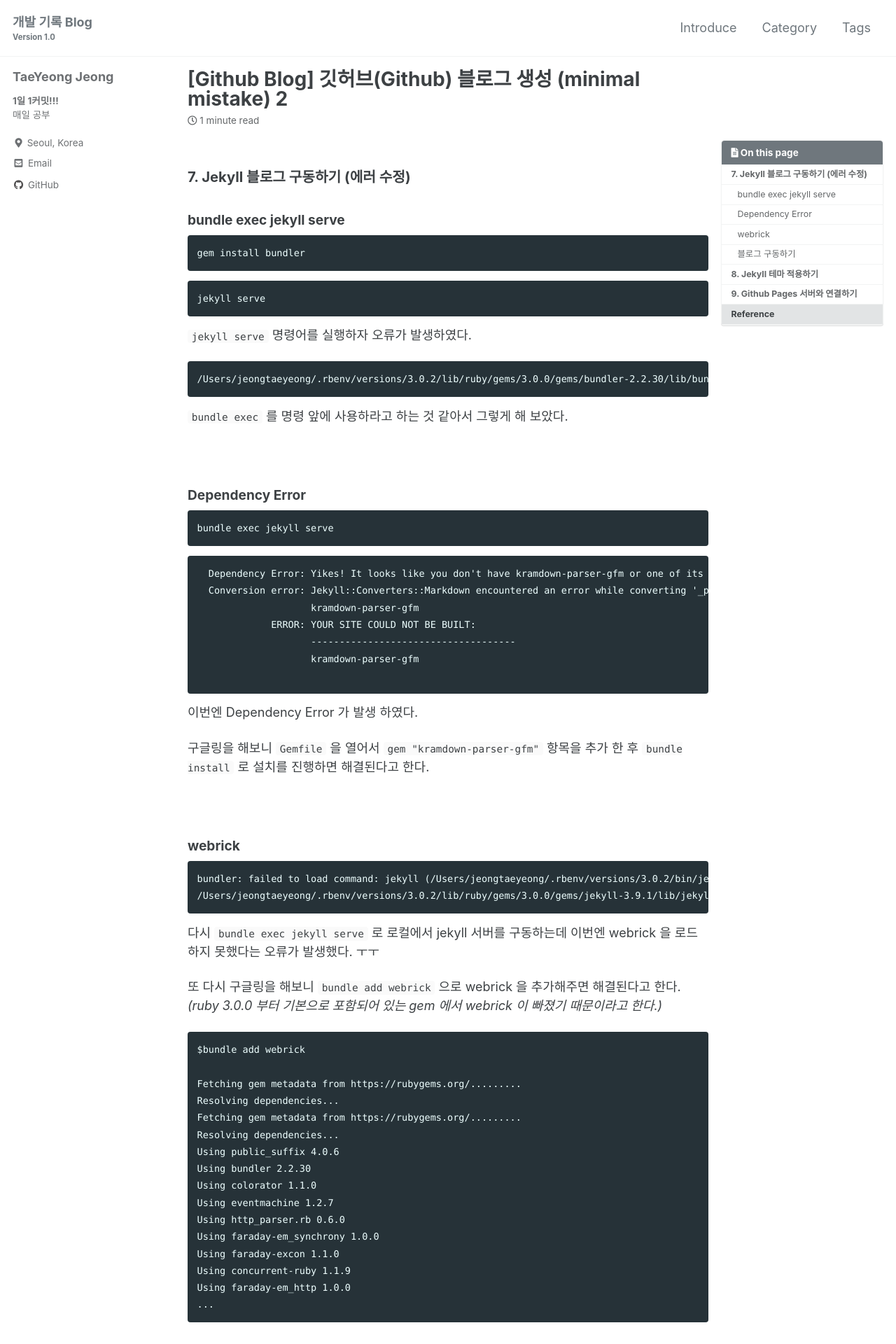
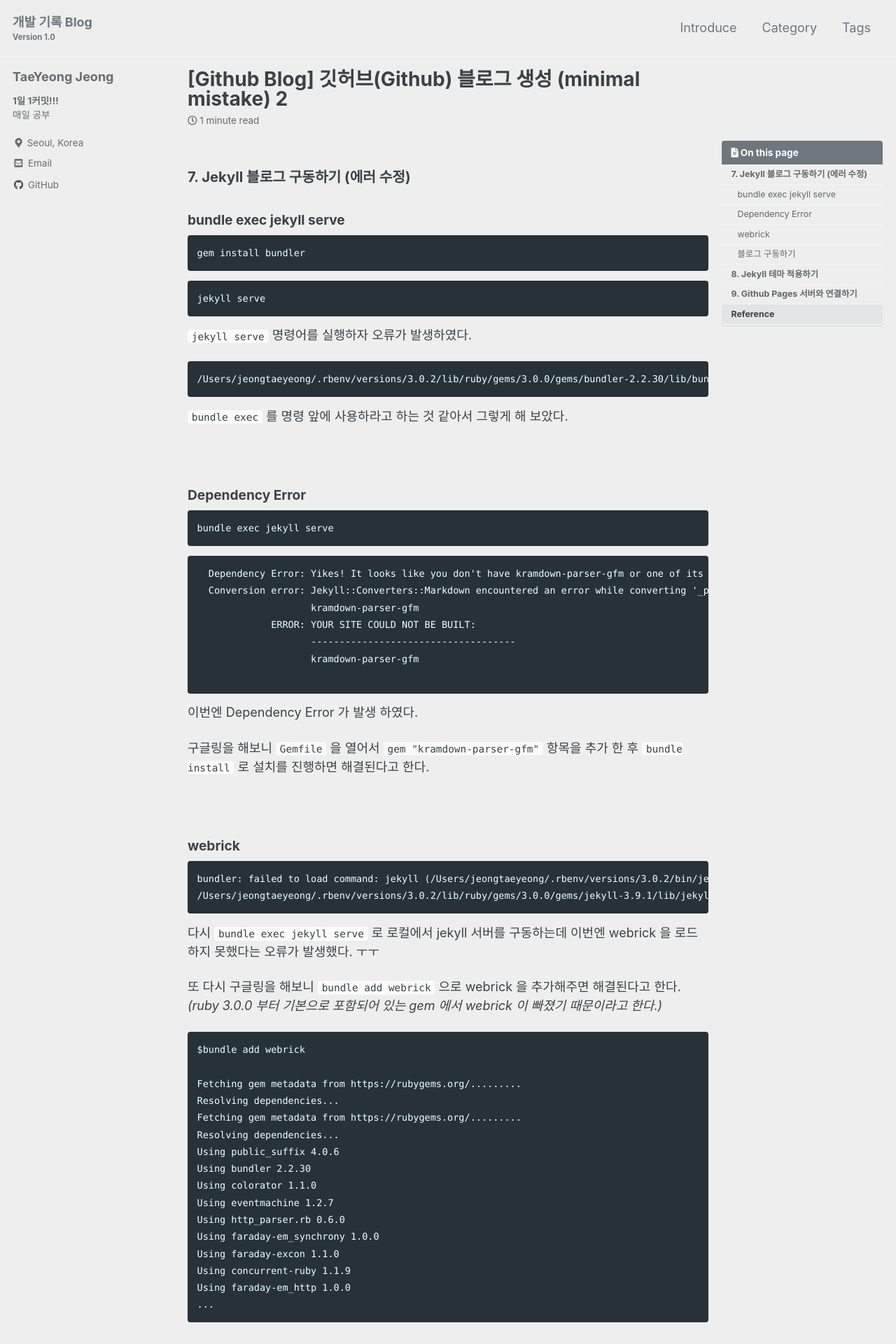
Before and after one commit to dev-taeyeong/test-blog, a Jekyll site: the page built from _posts/Github_Blog/2021-11-01-make-blog-2.md, in a window 1280 px wide. Shown: the top 1920 px of the page at 70% size. Built offline with Jekyll 4.4.1, drawn with Linux system fonts in a browser that asks for light colours; cached includes are drawn as plain includes; comment, search, counter and statistics services are not loaded.

Commit message:
블로그 배경색 변경

```diff
--- a/_sass/minimal-mistakes/skins/_default.scss
+++ b/_sass/minimal-mistakes/skins/_default.scss
@@ -3,3 +3,6 @@
    ========================================================================== */
 
 // Intentionally left blank
+
+/* Colors */
+$background-color: #eeeeee !default;
```
